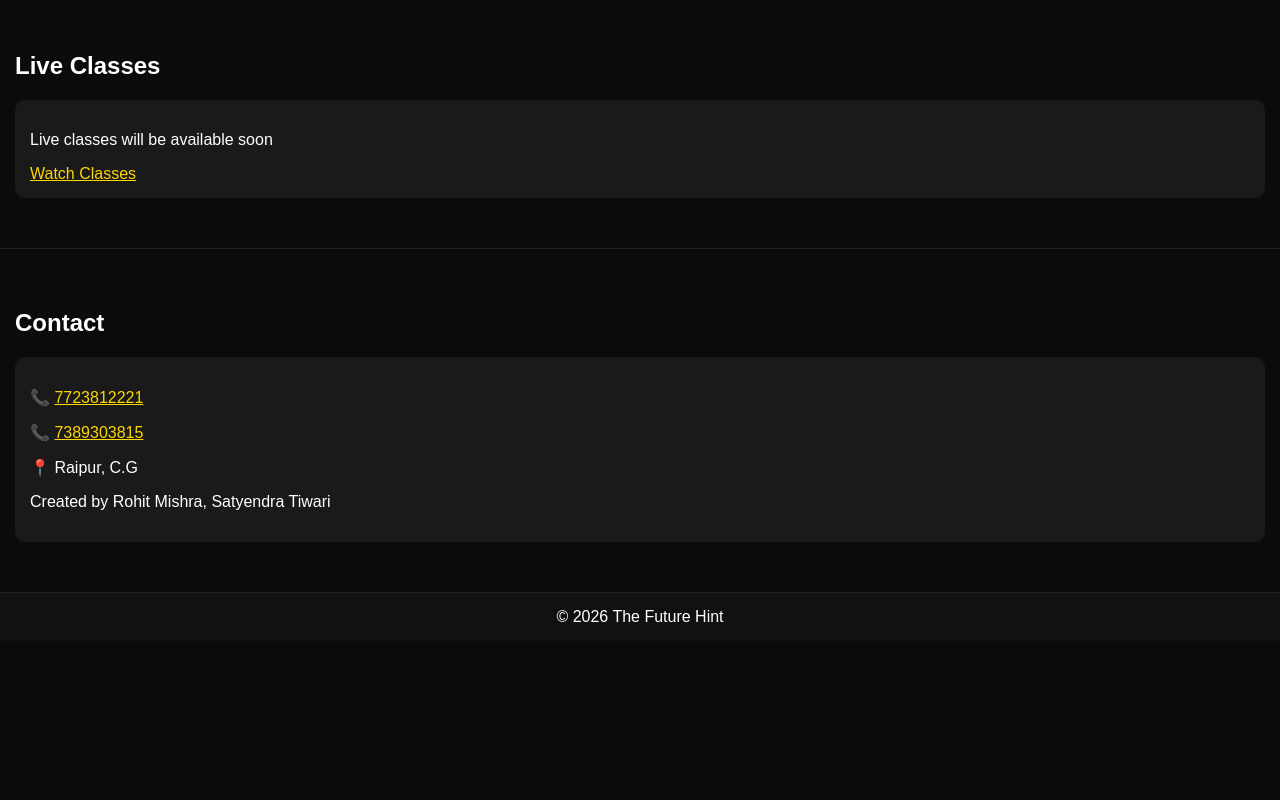
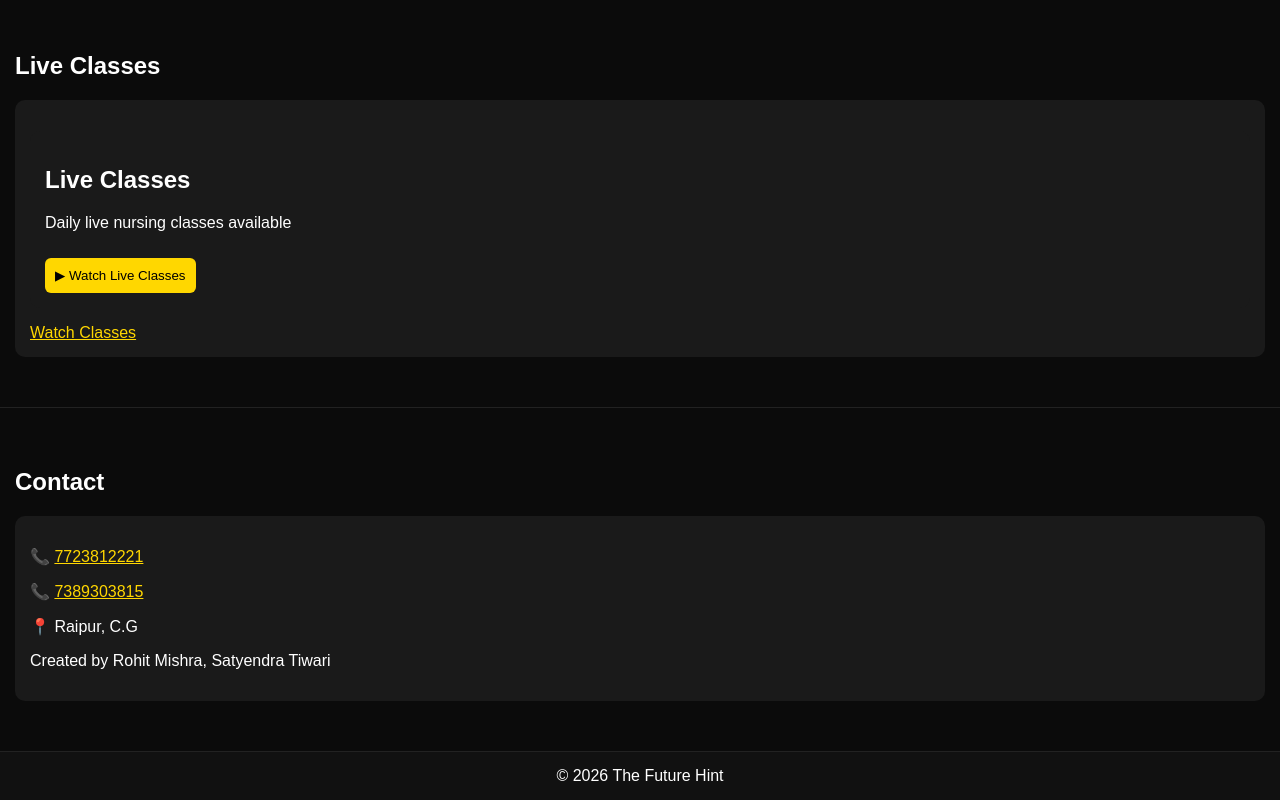
Before and after one commit to tsatyendra729-hub/thefuturehint-, a plain HTML site: page index.html in a window 1280 px wide. Shown: the part 974-1774 px from the top of the page. Before the commit the page ends 1615 px from the top, so only its background shows below. Drawn offline with Linux system fonts and the light colour scheme.

Commit message:
Enhance live classes section in index.html
Updated live classes section with new content and link.

```diff
--- a/index.html
+++ b/index.html
@@ -40,7 +40,15 @@
 </div><!-- LIVE --><div id="live" class="section">
 <h2>Live Classes</h2>
 <div class="card">
-<p>Live classes will be available soon</p>
+<p> <div class="card">
+<h2>Live Classes</h2>
+<p>Daily live nursing classes available</p>
+
+<a href="https://www.youtube.com/@thefuturehint" target="_blank">
+<button>▶ Watch Live Classes</button>
+</a>
+
+</div> </p>
 <a href="https://youtube.com" style="color:gold">Watch Classes</a>
 </div>
 </div><!-- CONTACT --><div id="contact" class="section">
```
